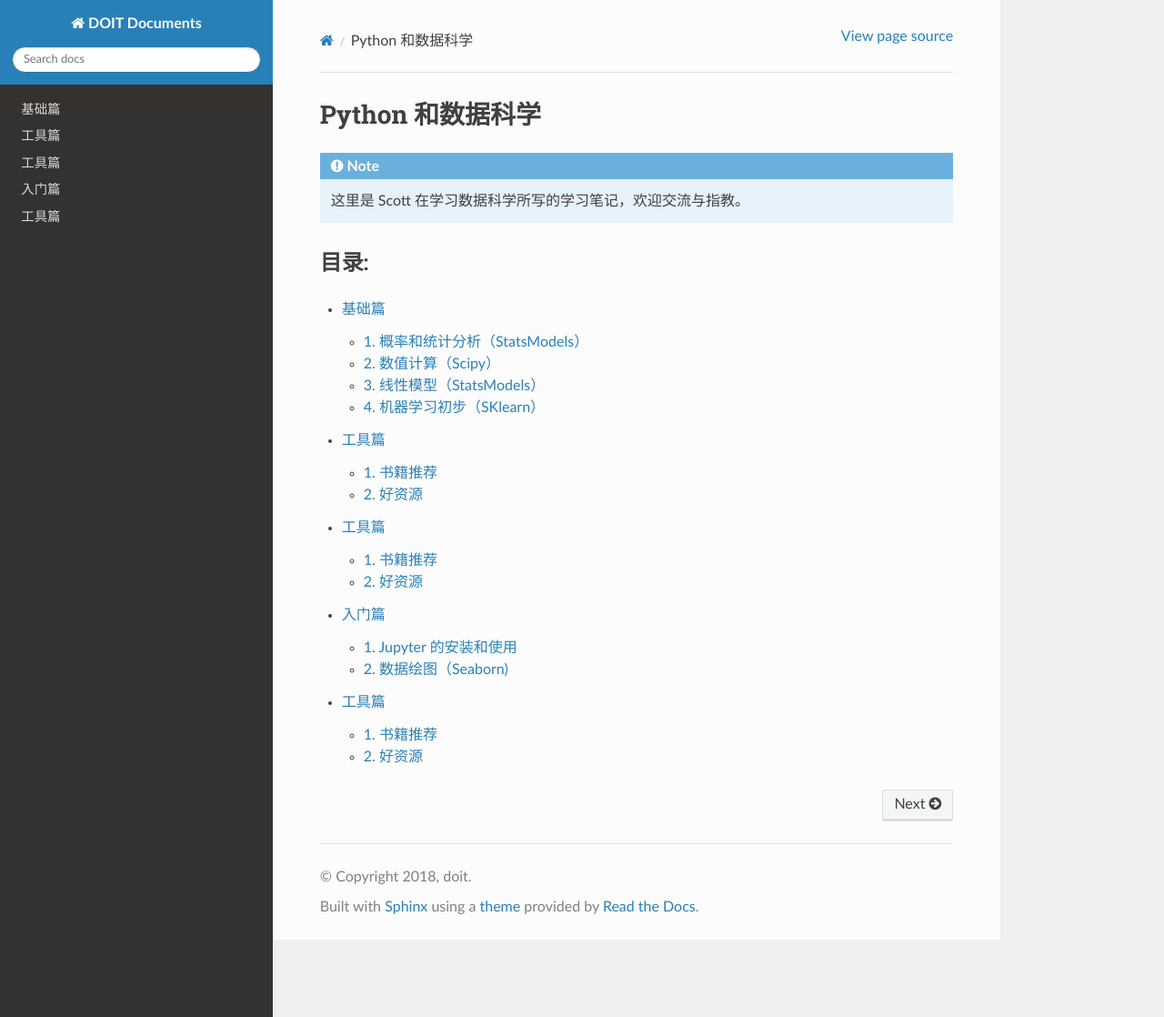
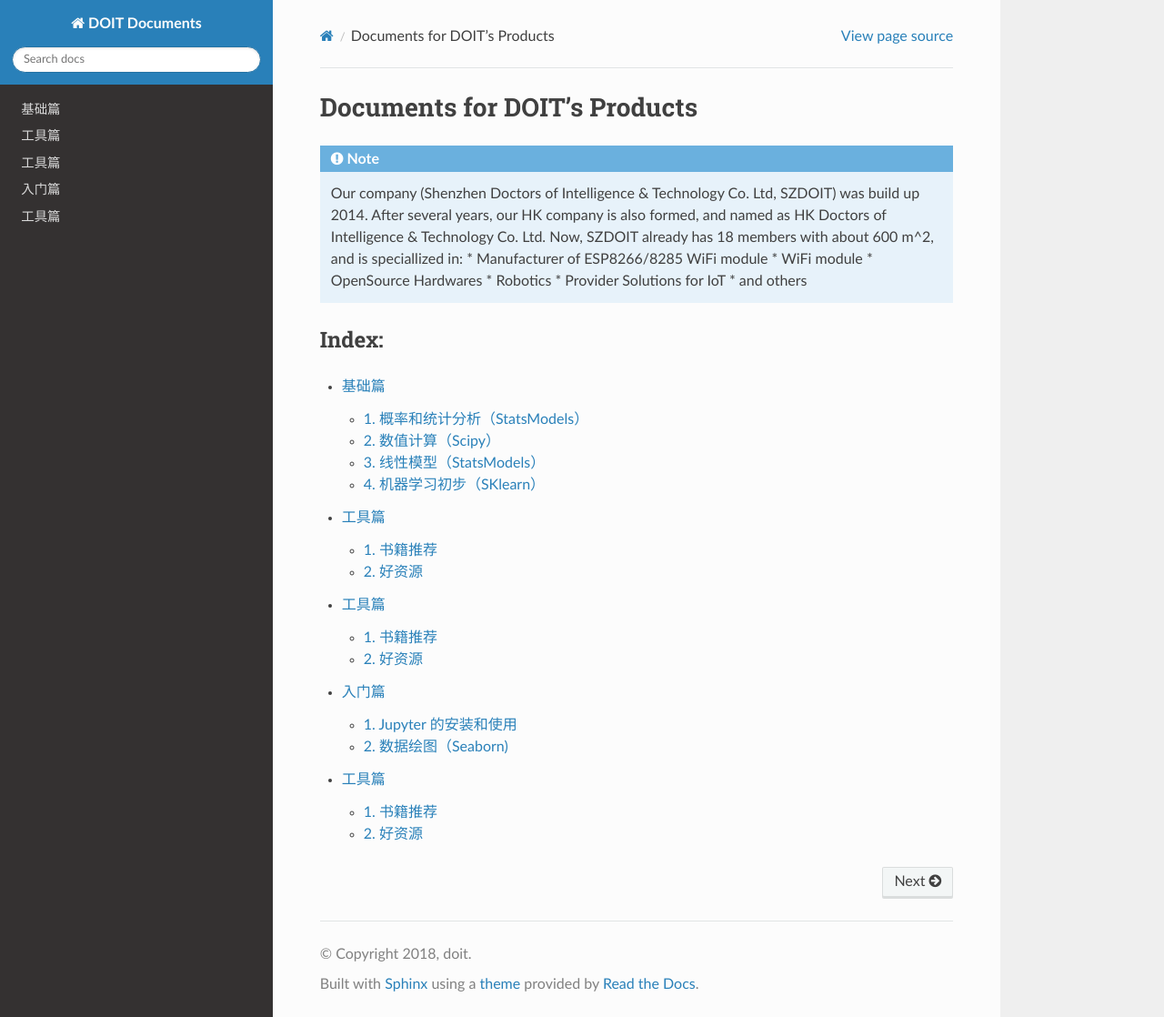
Before and after one commit to SmartArduino/DOITdoc, a Sphinx documentation site: the page built from source/index.rst, in a window 1280 px wide and 1118 px high. Shown: the whole window at 91% size. Built offline with Sphinx 7.4.7 and the Read the Docs theme 2.0.0, drawn with Linux system fonts in a browser that asks for light colours; pages that are not in the unit, such as notebooks, are missing from menus.

Commit message:
Update index.rst

```diff
--- a/source/index.rst
+++ b/source/index.rst
@@ -3,13 +3,19 @@
    You can adapt this file completely to your liking, but it should at least
    contain the root `toctree` directive.
 
-Python 和数据科学
+Documents for DOIT's Products
 ====================================
-.. note::
+.. Note::
 
-    这里是 Scott 在学习数据科学所写的学习笔记，欢迎交流与指教。
+    Our company (Shenzhen Doctors of Intelligence & Technology Co. Ltd, SZDOIT) was build up 2014. After several years, our HK company is also formed, and named as HK Doctors of Intelligence & Technology Co. Ltd. Now, SZDOIT already has 18 members with about 600 m^2, and is speciallized in:
+    * Manufacturer of ESP8266/8285 WiFi module
+    * WiFi module
+    * OpenSource Hardwares
+    * Robotics
+    * Provider Solutions for IoT
+    * and others
 
-目录:
+Index:
 ^^^^^
 
 .. toctree::
```
